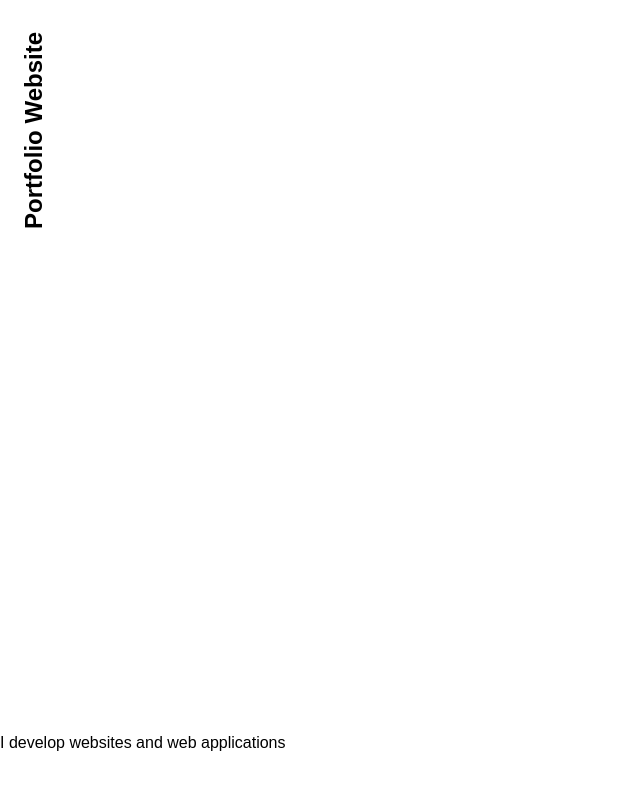
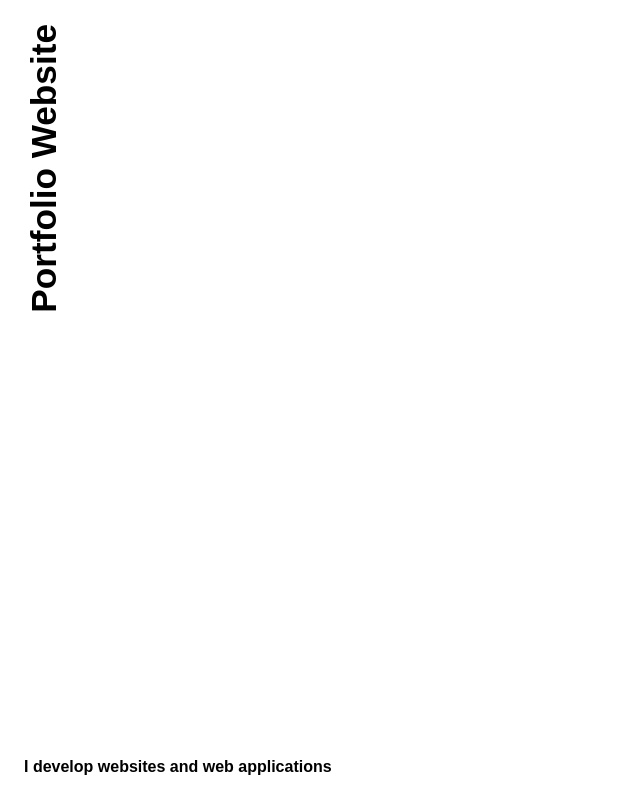
Before and after one commit to kimshuk/portfolio, a React (Create React App) app: page / in a window 1280 px wide. Shown: the whole page, without its empty margins (0-640 px from the left). Built offline with nearby package versions, Linux system fonts and the light colour scheme.

Commit message:
add styling to left nav

```diff
--- a/package.json
+++ b/package.json
@@ -3,6 +3,7 @@
   "version": "0.1.0",
   "private": true,
   "dependencies": {
+    "@fortawesome/react-fontawesome": "0.0.20",
     "react": "^16.3.2",
     "react-dom": "^16.3.2",
     "react-scripts": "1.1.4"
--- a/src/App.js
+++ b/src/App.js
@@ -1,6 +1,7 @@
 import React, { Component } from "react";
 import "./App.css";
 import LeftDiv from "./components/js/LeftDiv";
+import Social from "./components/js/Social";
 
 class App extends Component {
   render() {
--- a/src/components/css/LeftDiv.css
+++ b/src/components/css/LeftDiv.css
@@ -1,10 +1,10 @@
 .leftNav {
   display: flex;
-  position: absolute;
+  position: fixed;
   top: 0;
   bottom: 0;
-  width: 35%;
-  padding: 2em 0;
+  width: 25%;
+  padding: 1.5em;
 }
 
 .main-logo-link {
@@ -14,7 +14,14 @@
   text-decoration: none;
 }
 
+.main-logo-title {
+  font-size: 2.2rem;
+  margin: 0;
+}
+
 .main-description {
   display: flex;
+  font-weight: 600;
   align-items: flex-end;
+  margin: 0;
 }
--- a/src/components/js/LeftDiv.js
+++ b/src/components/js/LeftDiv.js
@@ -1,16 +1,16 @@
-import React from "react";
+import React, { Component } from "react";
 import "../css/LeftDiv.css";
 
 const LeftDiv = () => {
   return (
-    <section className="leftNav">
+    <header className="leftNav">
       <a href="/" className="main-logo-link">
-        <h1>Portfolio Website</h1>
+        <h1 className="main-logo-title">Portfolio Website</h1>
       </a>
       <p className="main-description">
         I develop websites and web applications{" "}
       </p>
-    </section>
+    </header>
   );
 };
 
--- /dev/null
+++ b/src/components/js/Social.js
@@ -0,0 +1,19 @@
+import React, { Component } from "react";
+
+const Social = () => {
+  return (
+    <div className="sns-wrapper">
+      <div>
+        <i class="fab fa-linkedin-in" />
+      </div>
+      <div>
+        <i class="far fa-envelope-open" />
+      </div>
+      <div>
+        <i class="fab fa-github" />
+      </div>
+    </div>
+  );
+};
+
+export default Social;
```
Also changed, not shown: 1 other file (tests, documents, lock files or other folders).
